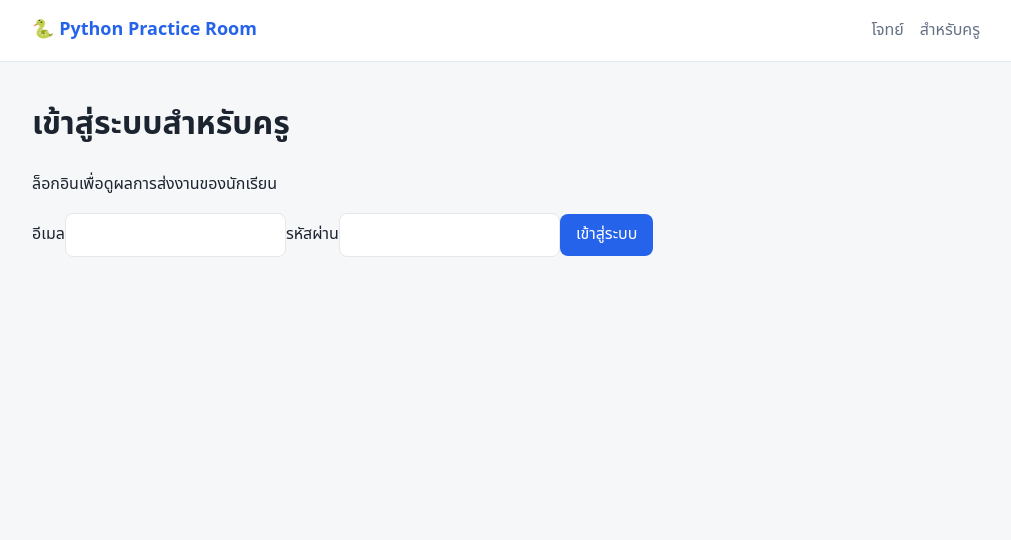
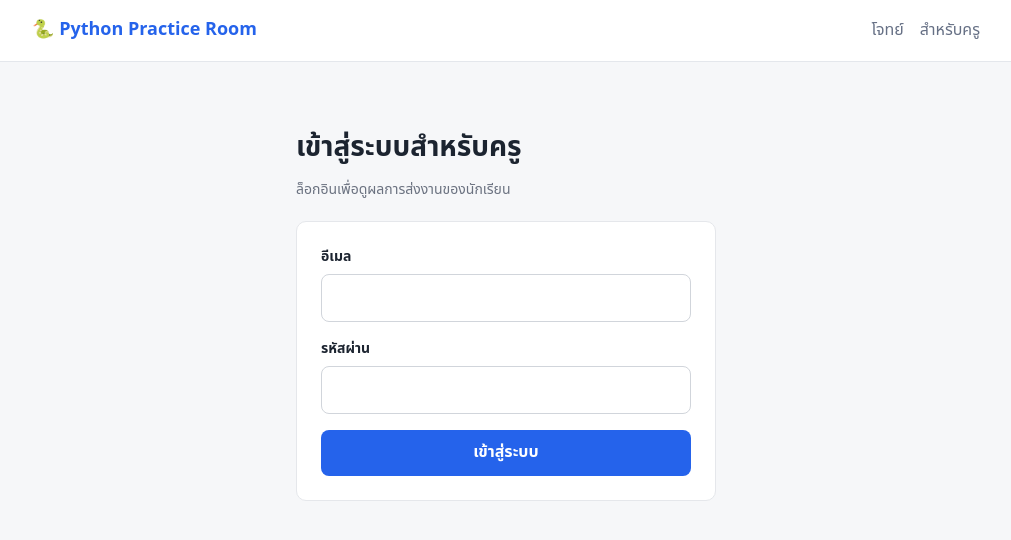
Before and after one commit to sretthapongarm-arch/python-practice-room, a Next.js app in the folder python-practice-room/python-practice-room/: page /login in a window 1280 px wide. Shown: the top 540 px of the page, without its empty margins (134-1145 px from the left). Built offline with nearby package versions, Linux system fonts and the light colour scheme; no server answers.

Commit message:
Update globals.css

```diff
--- a/python-practice-room/python-practice-room/app/globals.css
+++ b/python-practice-room/python-practice-room/app/globals.css
@@ -68,3 +68,56 @@ table { width: 100%; border-collapse: collapse; font-size: 14px; }
 th, td { text-align: left; padding: 8px; border-bottom: 1px solid var(--line); vertical-align: top; }
 .error-text { color: var(--bad); }
 .summary { font-size: 18px; font-weight: 600; }
+
+/* ===== วางต่อท้ายไฟล์ app/globals.css เดิม (ไม่ต้องลบของเดิม) ===== */
+
+.logout-btn {
+  margin-left: 16px;
+  padding: 4px 12px;
+  font: inherit;
+  font-size: 14px;
+  color: #dc2626;
+  background: #fff;
+  border: 1px solid #fecaca;
+  border-radius: 6px;
+  cursor: pointer;
+}
+.logout-btn:hover { background: #fef2f2; }
+
+.login-wrap { max-width: 420px; margin: 48px auto; }
+.login-wrap h1 { margin: 0 0 8px; font-size: 28px; }
+.login-sub { margin: 0 0 20px; font-size: 14px; color: #6b7280; }
+
+.login-card {
+  display: flex;
+  flex-direction: column;
+  background: #fff;
+  border: 1px solid #e5e7eb;
+  border-radius: 10px;
+  padding: 24px;
+}
+.login-card label { font-size: 14px; font-weight: 600; margin-bottom: 6px; }
+.login-card input {
+  font: inherit;
+  padding: 10px 12px;
+  margin-bottom: 16px;
+  border: 1px solid #d1d5db;
+  border-radius: 8px;
+}
+.login-card input:focus {
+  outline: 2px solid #bfdbfe;
+  border-color: #2563eb;
+}
+.login-error { margin: 0 0 12px; font-size: 14px; color: #dc2626; }
+.login-btn {
+  font: inherit;
+  font-weight: 600;
+  padding: 10px 12px;
+  color: #fff;
+  background: #2563eb;
+  border: 0;
+  border-radius: 8px;
+  cursor: pointer;
+}
+.login-btn:hover { background: #1d4ed8; }
+.login-btn:disabled { opacity: 0.6; cursor: default; }
```
